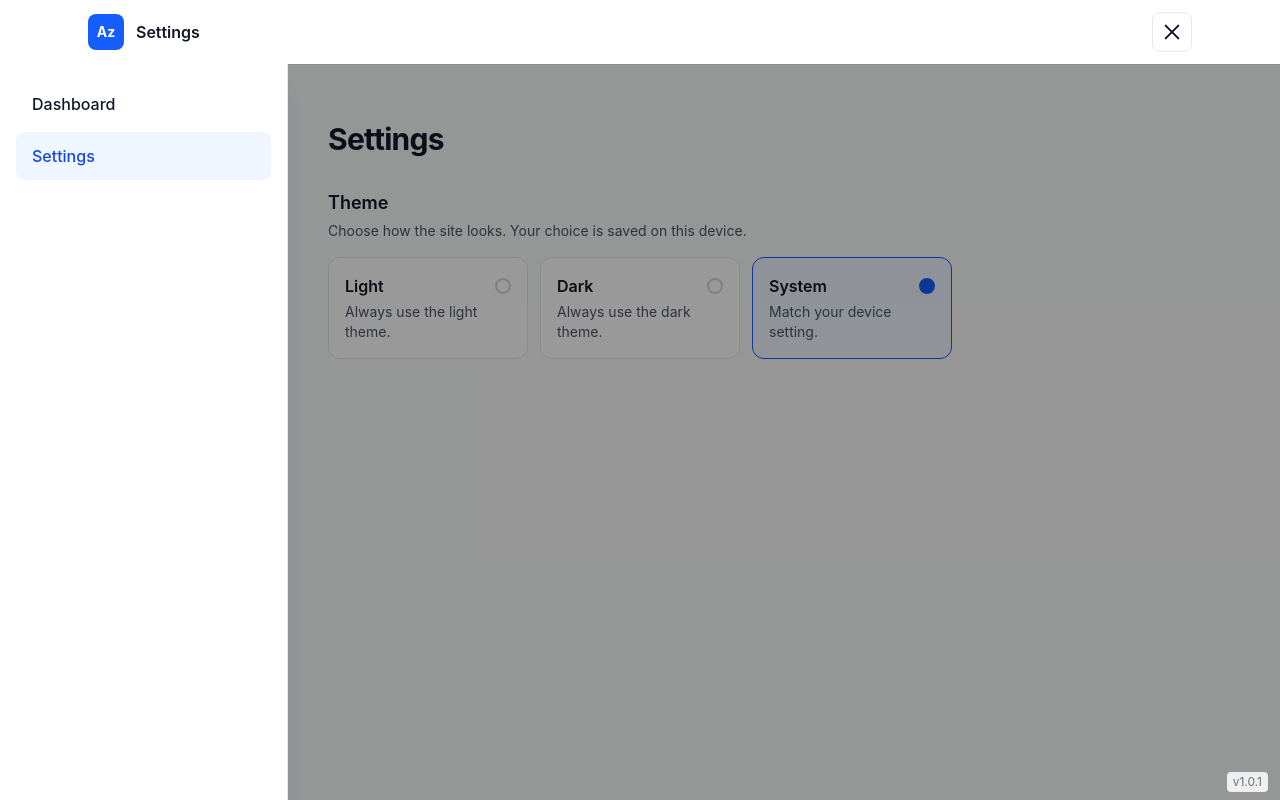
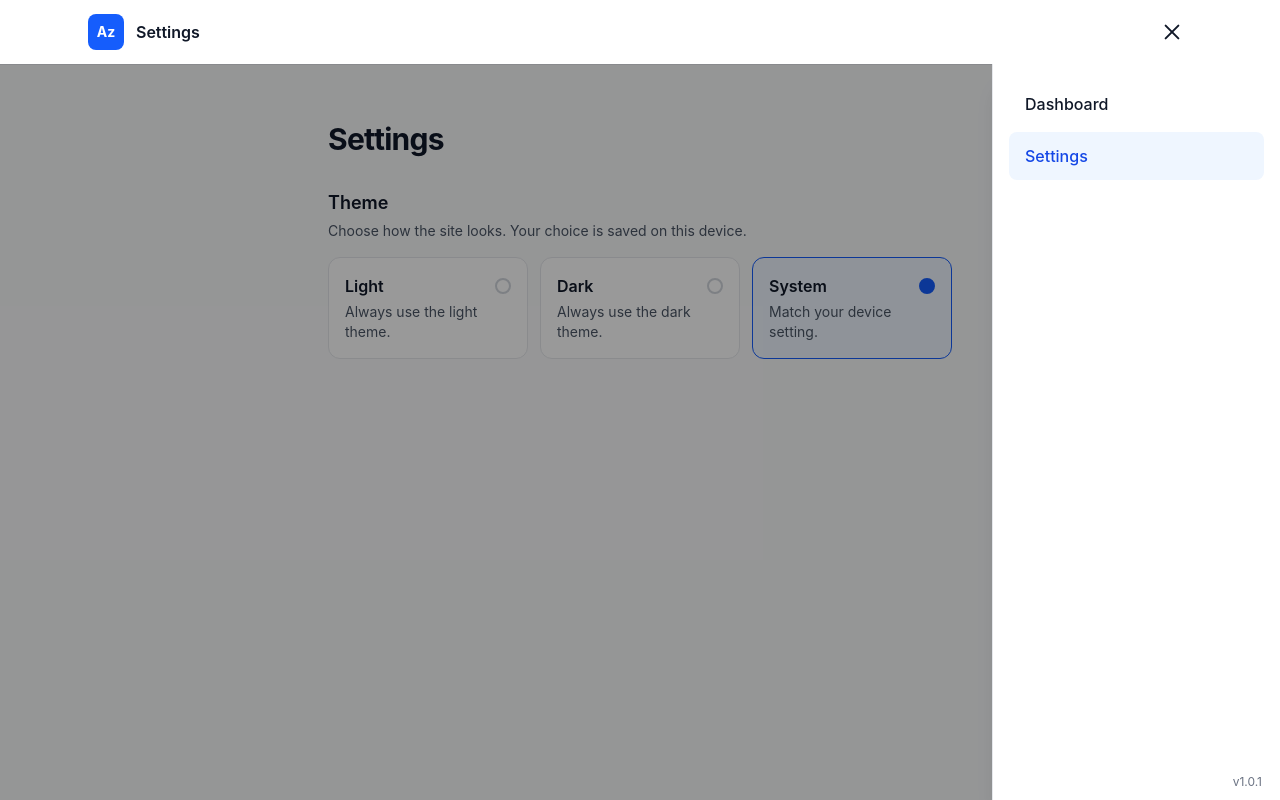
Before and after one commit to carvenmartis/azure-practice-exams, a Next.js app: page /settings in a window 1280 px wide. Both pictures are taken after a click on the button "Open menu". Built offline with nearby package versions, Linux system fonts and the light colour scheme.

Commit message:
side menu

```diff
--- a/components/NavMenu.tsx
+++ b/components/NavMenu.tsx
@@ -11,7 +11,7 @@ const menuItems = [
 
 /**
  * Burger button that opens a full-height drawer with the site's pages. The
- * drawer slides in from the left edge and closes on navigation, Escape or a
+ * drawer slides in from the right edge and closes on navigation, Escape or a
  * click outside it.
  */
 export default function NavMenu() {
@@ -51,10 +51,10 @@ export default function NavMenu() {
         aria-expanded={open}
         aria-controls="site-menu"
         onClick={() => setOpen((isOpen) => !isOpen)}
-        className={`relative z-50 flex h-10 w-10 items-center justify-center rounded-lg border transition-colors focus-visible:outline-2 focus-visible:outline-offset-2 ${
+        className={`relative z-50 flex h-10 w-10 items-center justify-center rounded-lg transition-colors [-webkit-tap-highlight-color:transparent] focus-visible:outline-2 focus-visible:outline-offset-2 ${
           darkMode
-            ? 'border-gray-700 hover:bg-gray-800 focus-visible:outline-blue-400'
-            : 'border-gray-200 hover:bg-gray-100 focus-visible:outline-blue-600'
+            ? 'hover:bg-gray-800 focus-visible:outline-blue-400'
+            : 'hover:bg-gray-100 focus-visible:outline-blue-600'
         }`}
       >
         <span className="relative block h-3.5 w-5" aria-hidden="true">
@@ -92,12 +92,12 @@ export default function NavMenu() {
               key="panel"
               id="site-menu"
               aria-label="Site"
-              className={`fixed top-16 left-0 bottom-0 z-50 w-72 max-w-[85vw] overflow-y-auto border-r p-4 shadow-xl ${
+              className={`fixed top-16 right-0 bottom-0 z-50 w-72 max-w-[85vw] overflow-y-auto border-l p-4 shadow-xl ${
                 darkMode ? 'border-gray-800 bg-gray-900' : 'border-gray-200 bg-white'
               }`}
-              initial={{ x: '-100%' }}
+              initial={{ x: '100%' }}
               animate={{ x: 0 }}
-              exit={{ x: '-100%' }}
+              exit={{ x: '100%' }}
               transition={{ duration: 0.35, ease: [0.22, 1, 0.36, 1] }}
             >
               <ul className="space-y-1">
@@ -106,7 +106,7 @@ export default function NavMenu() {
                   return (
                     <motion.li
                       key={item.href}
-                      initial={{ opacity: 0, x: -12 }}
+                      initial={{ opacity: 0, x: 12 }}
                       animate={{ opacity: 1, x: 0 }}
                       transition={{ delay: 0.15 + index * 0.06 }}
                     >
```
